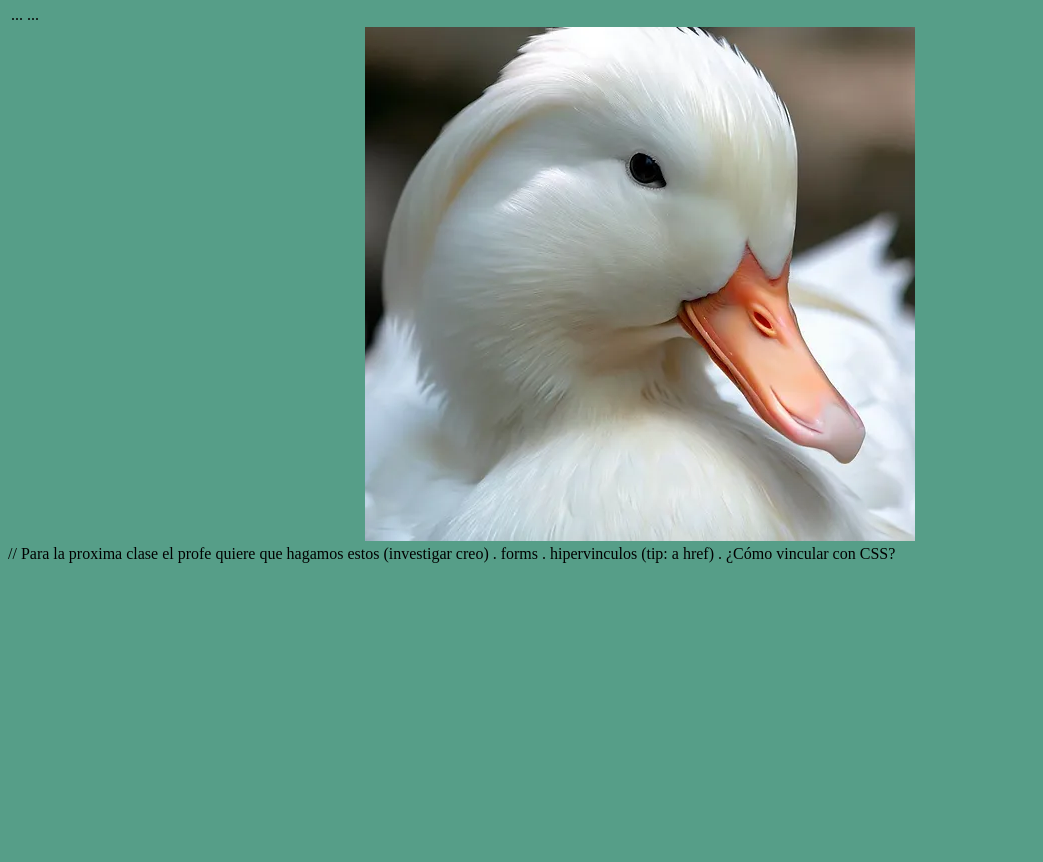
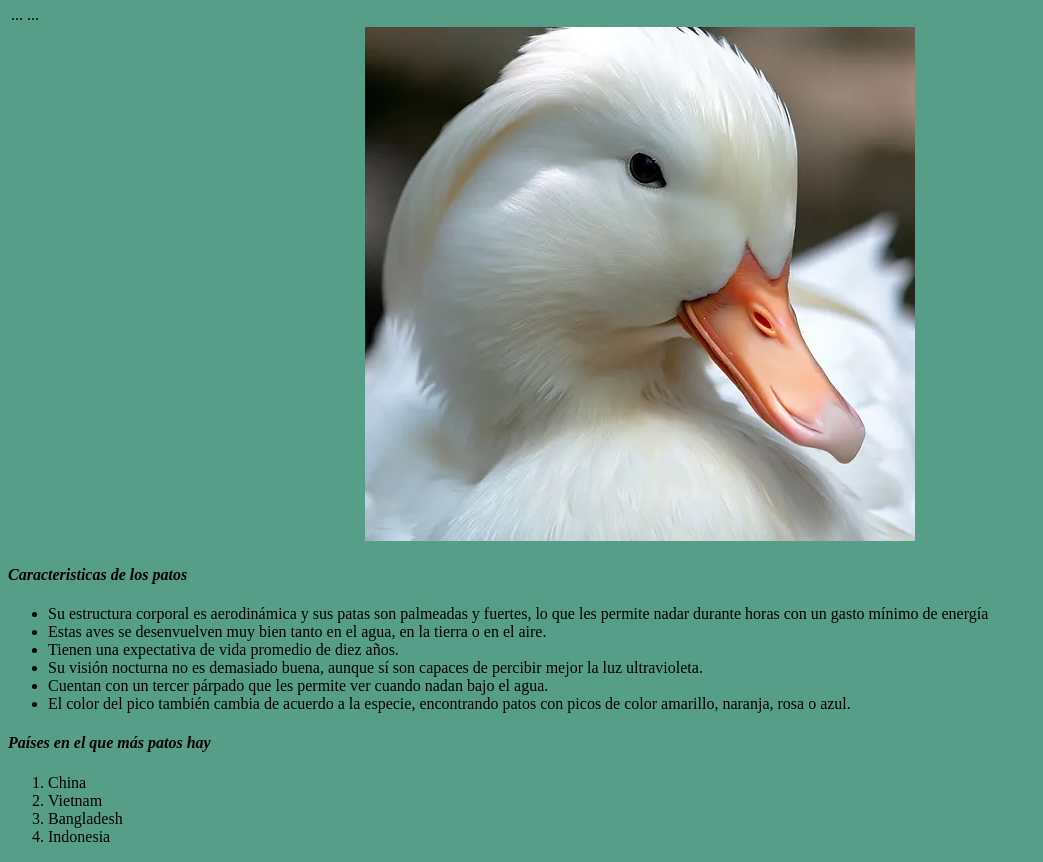
Before and after one commit to Ayleen47/Proyectos, a plain HTML site: page index.html in a window 1280 px wide. Shown: the part 286-1148 px from the top of the page, without its empty margins (0-1043 px from the left). Before the commit the page ends 857 px from the top, so only its background shows below. Drawn offline with Linux system fonts and the light colour scheme.

Commit message:
Commit cambiado; parte 2

```diff
--- a/index.html
+++ b/index.html
@@ -28,13 +28,31 @@
     <img src="patobello.jpg" alt="patobello">
     </center>
 
+    <h4><i>Caracteristicas de los patos</i></h4>
+    <ul>
+        <li>Su estructura corporal es aerodinámica y sus patas son palmeadas y fuertes, lo que les permite nadar durante horas con un gasto mínimo de energía</li>
+        <li>Estas aves se desenvuelven muy bien tanto en el agua, en la tierra o en el aire.</li>
+        <li>Tienen una expectativa de vida promedio de diez años.</li>
+        <li>Su visión nocturna no es demasiado buena, aunque sí son capaces de percibir mejor la luz ultravioleta.</li>
+        <li>Cuentan con un tercer párpado que les permite ver cuando nadan bajo el agua.</li>
+        <li>El color del pico también cambia de acuerdo a la especie, encontrando patos con picos de color amarillo, naranja, rosa o azul.</li>
+    </ul>
+
+    <h4><i>Países en el que más patos hay</i></h4>
+    <ol>
+        <li>China</li>
+        <li>Vietnam</li>
+        <li>Bangladesh</li>
+        <li>Indonesia</li>
+    </ol>
+
 </body>
 </html>
 
 
 
 
-// Para la proxima clase el profe quiere que hagamos estos (investigar creo)
+<!-- Para la proxima clase el profe quiere que hagamos estos (investigar creo)
     . forms
     . hipervinculos (tip: a href)
     . ¿Cómo vincular con CSS?
```
